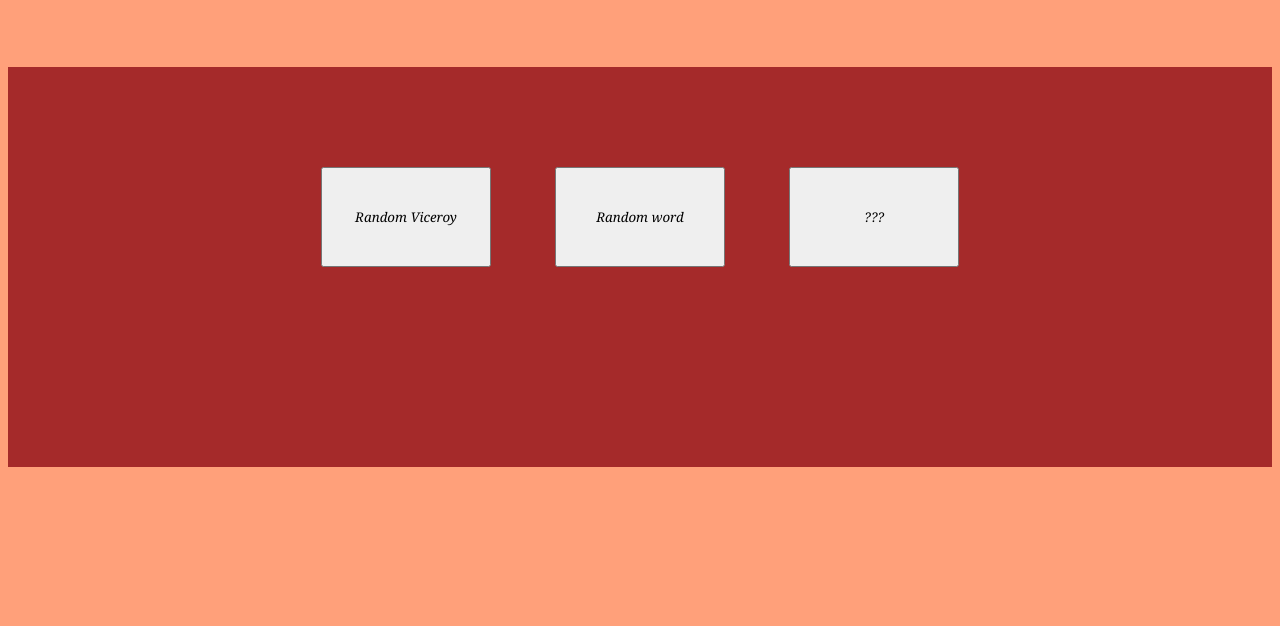
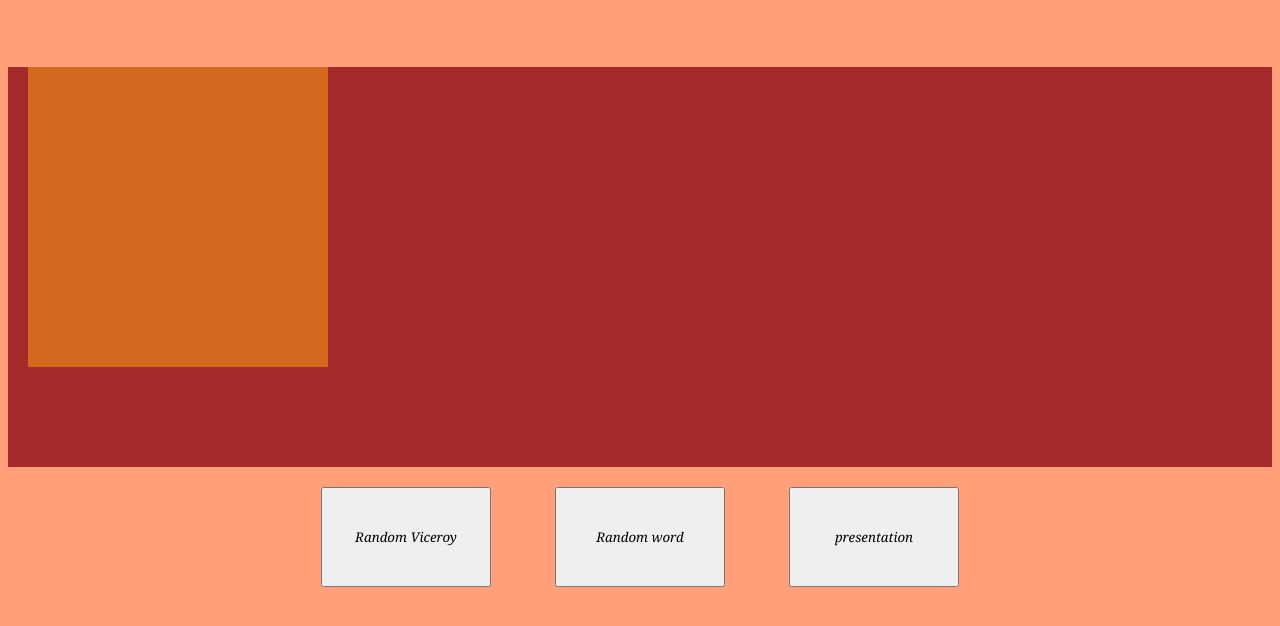
Before and after one commit to toranosuke-kakizono/toranosuke-kakizono.github.io, a plain HTML site: page index.html in a window 1280 px wide. Shown: the part 244-870 px from the top of the page. Before the commit the page ends 800 px from the top, so only its background shows below. Drawn offline with nearby package versions, Linux system fonts and the light colour scheme.

Commit message:
Update index.html

```diff
--- a/index.html
+++ b/index.html
@@ -7,9 +7,6 @@
   <meta name="theme-color" content="#000000">
   <link rel="stylesheet" href="style.css">
   <title>REED</title>
-  <script type="text/javascript" src="modules/lodash.min.js"></script>
-  <script type="text/javascript" src="modules/test_boilerplate.js"></script>
-  <script type="text/javascript" src="script.js"></script>
 </head>
 
 <body>
@@ -20,15 +17,21 @@
     </h2>
   </h1>
   <div id="menu">
-    <button class="menuButton" onclick="location.href=">Random Viceroy</button>
-    <button class="menuButton">Random word</button>
-    <button class="menuButton">???</button>
+    <p id="block"></p>
+    <button class="menuButton" onclick="location.href='https://toranosuke-kakizono.github.io/page1'">Random Viceroy</button>
+    <button class="menuButton" onclick="location.href='https://toranosuke-kakizono.github.io/page2'">Random word</button>
+    <button class="menuButton" onclick="location.href='https://toranosuke-kakizono.github.io/page3'">presentation</button>
   </div>
   <!-- <img src="https://cdn.dribbble.com/users/1281272/screenshots/4515441/unicorn.gif"> -->
   <!-- <img src="image/Tiger2.jpeg" id="backImg"> -->
 
   <h2></h2>
   <h3></h3>
+
+  <script type="text/javascript" src="modules/lodash.min.js"></script>
+  <script type="text/javascript" src="modules/test_boilerplate.js"></script>
+  <script type="text/javascript" src="allExercise.js"></script>
+  <script type="text/javascript" src="script.js"></script>
 </body>
 
 </html>
```
